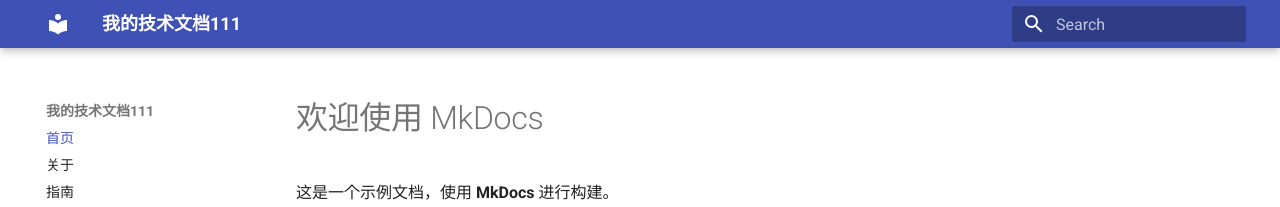
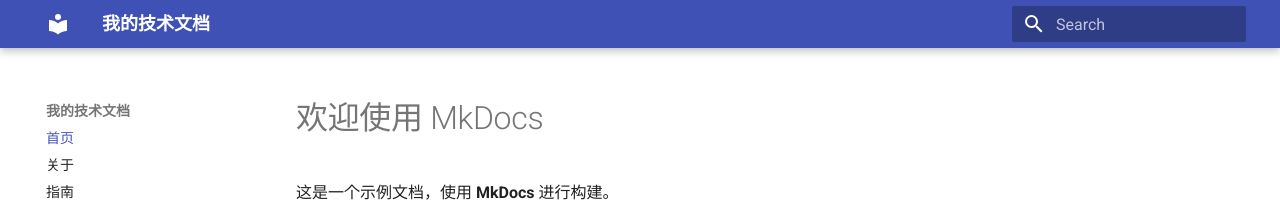
Before and after one commit to mcallzbl/my-docs, an MkDocs documentation site: the page built from docs/index.md, in a window 1280 px wide. Shown: the top 207 px of the page. Built offline with MkDocs 1.6.1 and Material for MkDocs 9.7.7, drawn with Linux system fonts in a browser that asks for light colours.

Commit message:
改回去

```diff
--- a/mkdocs.yml
+++ b/mkdocs.yml
@@ -1,4 +1,4 @@
-site_name: 我的技术文档111
+site_name: 我的技术文档
 theme:
   name: material  # 使用Material主题
 nav:
```
